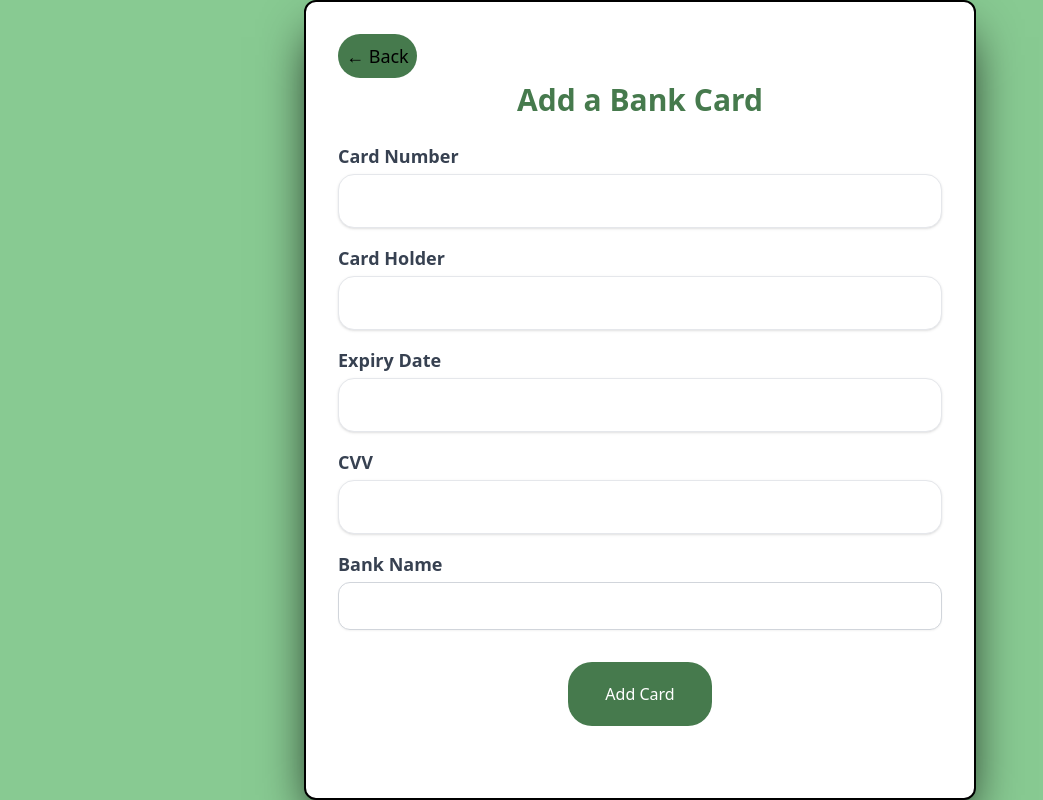
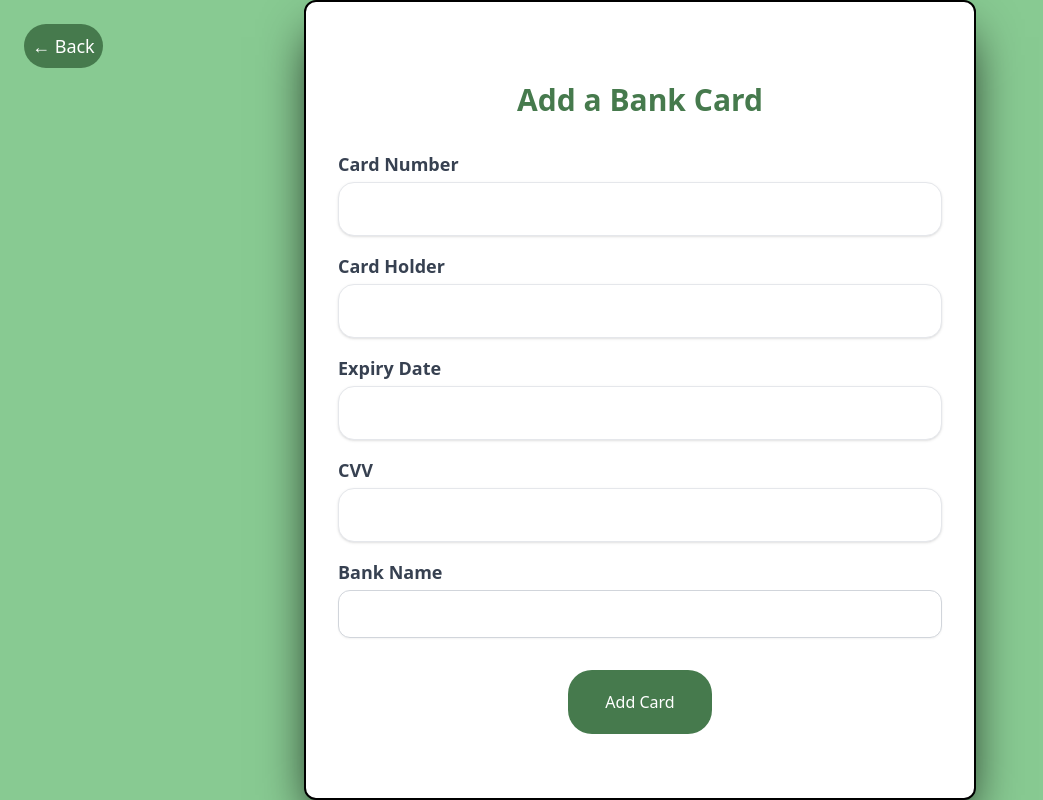
Before and after one commit to Kevaunjh/Wallet_Application, a React (Create React App) app: page /AccountInfo/Addcard in a window 1280 px wide. Shown: the whole page, without its empty margins (0-1043 px from the left). Built offline with nearby package versions, Linux system fonts and the light colour scheme.

Commit message:
Layout Testing 3

```diff
--- a/src/AccountInfo/AddCard.js
+++ b/src/AccountInfo/AddCard.js
@@ -22,8 +22,8 @@ const AddCard = () => {
 
   return (
     <div className="bg-[#88ca92] h-screen flex items-center justify-center">
-      <div className="bg-white p-8 lg:rounded-xl w-full lg:max-w-2xl shadow-2xl shadow-black border-black border-2 h-screen">
-        <Link to="/Main" className="text-lg rounded-full p-2 bg-[#467a4d] text-white] absolute">← Back</Link>
+      <div className="bg-white p-8 lg:rounded-xl w-full lg:max-w-2xl shadow-2xl shadow-black border-black border-2 h-auto flex flex-col justify-between min-h-screen">
+        <Link to="/Main" className="text-lg rounded-full p-2 bg-[#467a4d] text-white absolute top-6 left-6">← Back</Link>
         <h2 className="text-3xl font-bold mb-6 text-center text-[#467a4d] mt-12">Add a Bank Card</h2>
         <form onSubmit={handleSubmit} className="space-y-4">
           <div>
@@ -77,19 +77,17 @@ const AddCard = () => {
               type="text"
               value={bankName}
               onChange={(e) => setBankName(e.target.value)}
-              className="mt-1 block w-full h-12 px-3 py-2 border border-gray-300 rounded-xl  shadow-sm focus:outline-none focus:ring focus:border-blue-300"
+              className="mt-1 block w-full h-12 px-3 py-2 border border-gray-300 rounded-xl shadow-sm focus:outline-none focus:ring focus:border-blue-300"
               required
             />
           </div>
           <div className="flex justify-center">
-            <Link to="/AccountInfo/BankAccounts">
             <button
               type="submit"
               className="px-6 py-2 mt-4 rounded-3xl text-white bg-[#467a4d] hover:bg-[#356638] transition duration-300 w-36 h-16 mb-8"
             >
               Add Card
             </button>
-            </Link>
           </div>
         </form>
       </div>
```
